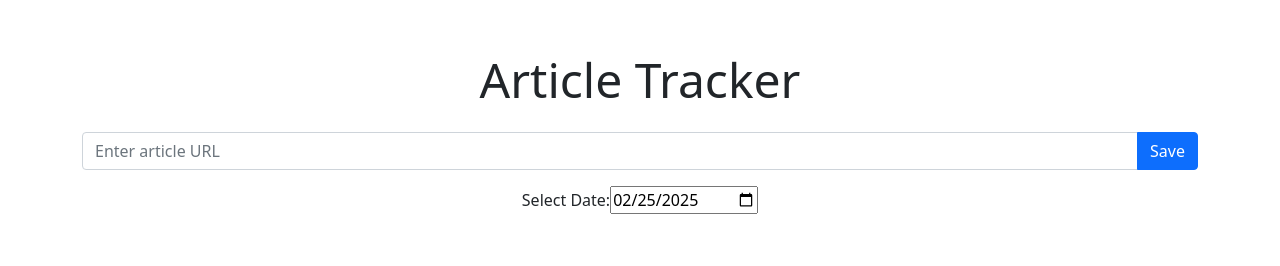
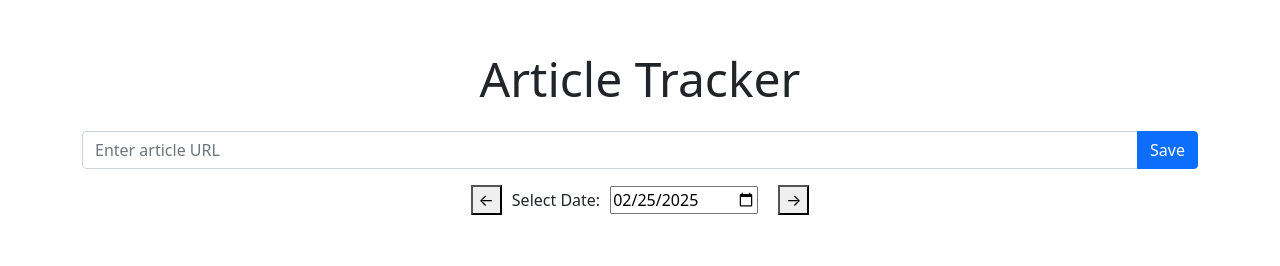
Before and after one commit to cguldogan/article-tracker, a React (Create React App) app in the folder frontend/: page / in a window 1280 px wide. Shown: the part 169-435 px from the top of the page. Built offline with nearby package versions, Linux system fonts and the light colour scheme; no server answers.

Commit message:
add navigation buttons to DateSelector for easier date adjustment

```diff
--- a/frontend/src/components/DateSelector.js
+++ b/frontend/src/components/DateSelector.js
@@ -1,15 +1,24 @@
 import React from 'react';
 
 const DateSelector = ({ selectedDate, onDateChange }) => {
+    const changeDate = (days) => {
+        const currentDate = new Date(selectedDate);
+        currentDate.setDate(currentDate.getDate() + days);
+        onDateChange(currentDate.toISOString().split('T')[0]);
+    };
+
     return (
         <div className="date-selector mb-4">
+            <button style={{ marginRight: '10px' }} onClick={() => changeDate(-1)}>&larr;</button>
             <label htmlFor="date">Select Date: </label>
             <input
                 type="date"
                 id="date"
                 value={selectedDate}
                 onChange={(e) => onDateChange(e.target.value)}
+                style={{ margin: '0 10px' }}
             />
+            <button style={{ marginLeft: '10px' }} onClick={() => changeDate(1)}>&rarr;</button>
         </div>
     );
 };
```
